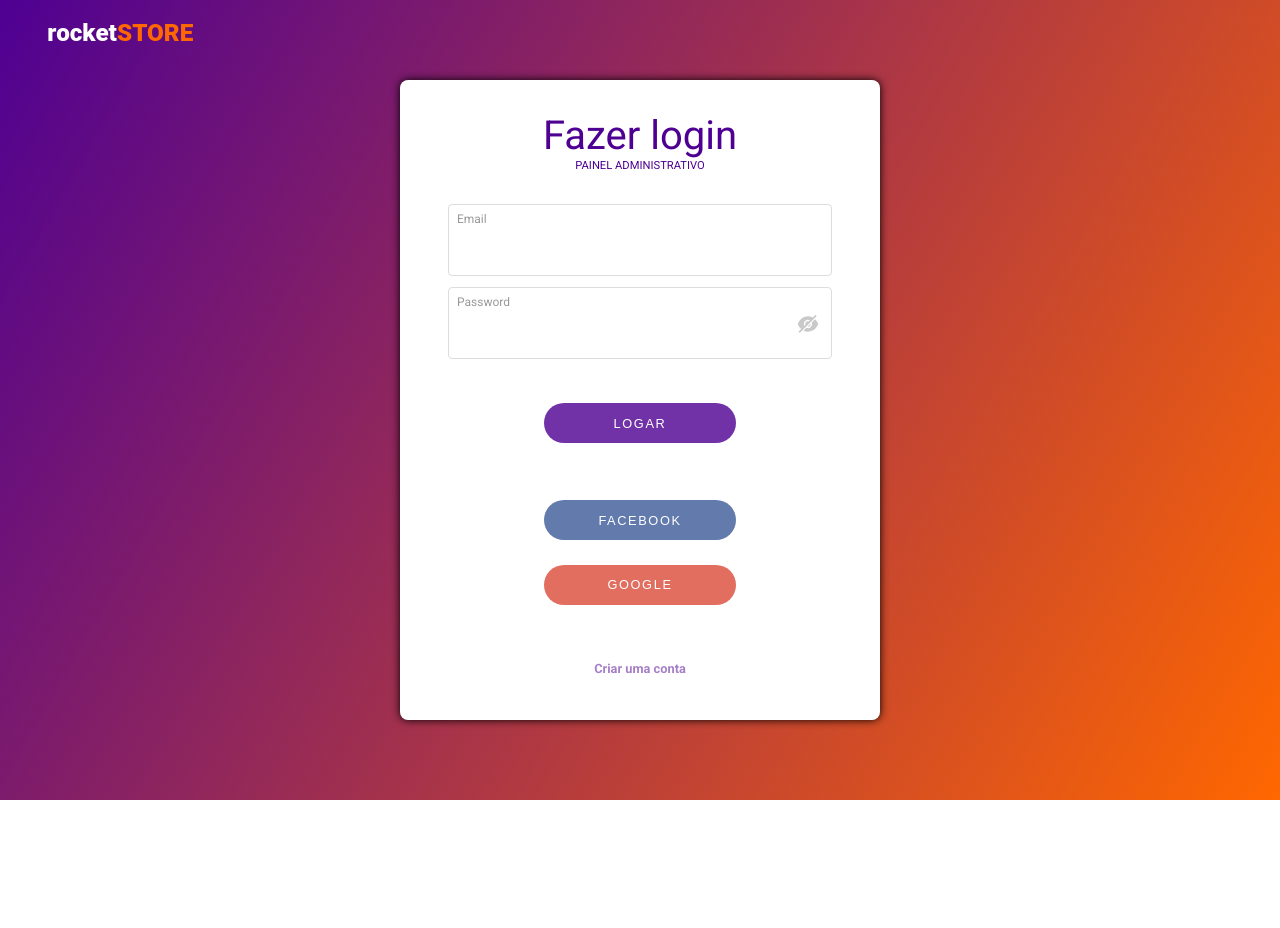
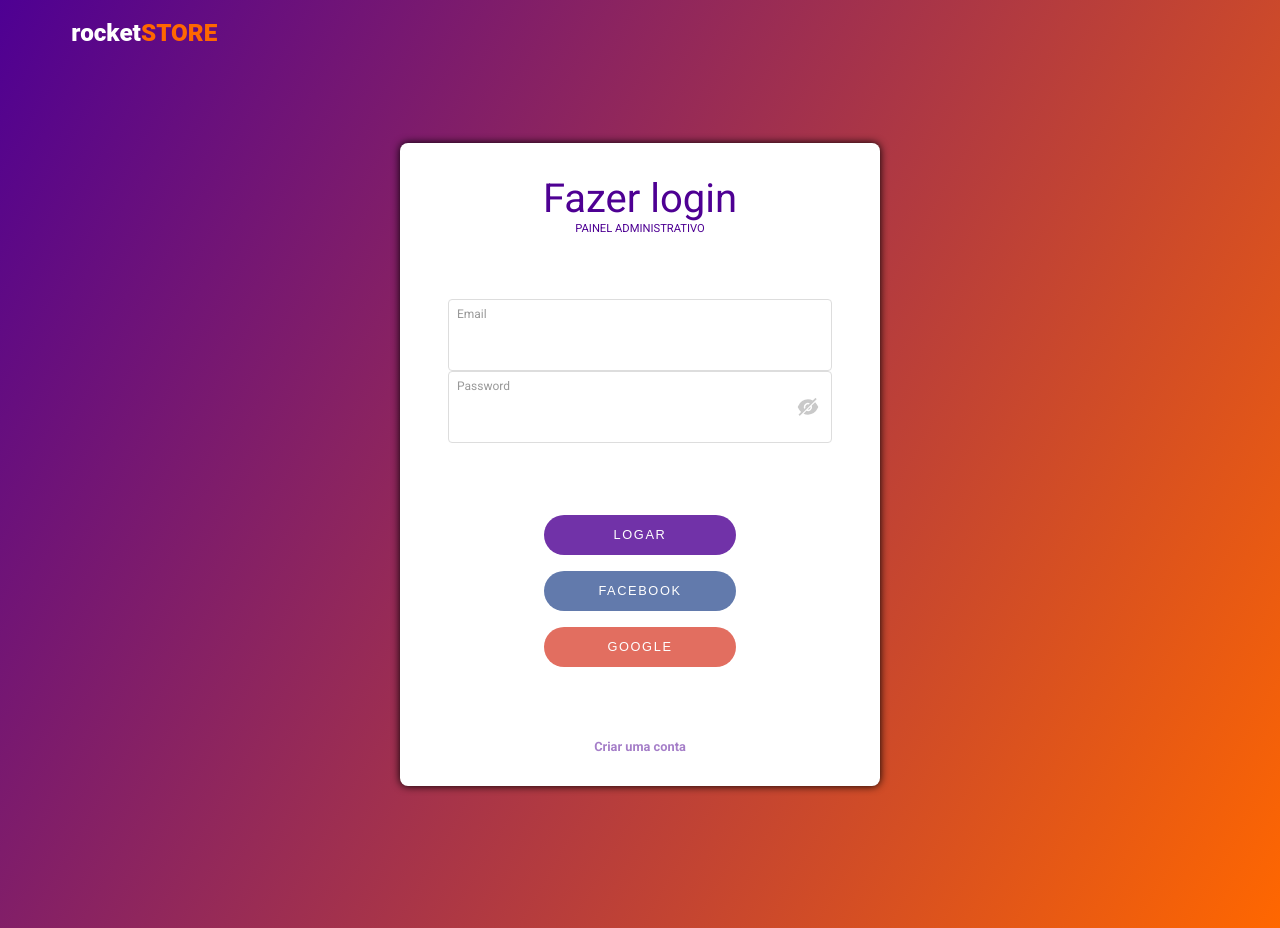
Before and after one commit to edinhograno/trab_final_prog_int_II, a React (Create React App) app in the folder client/: page / in a window 1280 px wide. Before the commit the page ends 800 px from the top, so only its background shows below. Built offline with nearby package versions, Linux system fonts and the light colour scheme.

Commit message:
Tratado como alguns erros são exibidos em tela

```diff
--- a/client/src/Component/CadastroItem.jsx
+++ b/client/src/Component/CadastroItem.jsx
@@ -2,6 +2,8 @@ import React, { useState } from "react";
 import { CadastroModal } from "./style/CadastroModal";
 import { VscChromeClose } from "react-icons/vsc";
 import { BsCardImage } from "react-icons/bs";
+import { BiErrorAlt } from "react-icons/bi";
+import { BsCheckCircle } from "react-icons/bs";
 import Axios from "axios";
 
 export default function CadastroItem(props) {
@@ -9,8 +11,12 @@ export default function CadastroItem(props) {
   const [img, setImg] = useState("");
   const [valor, setValor] = useState(0);
   const [novoValor, setNovoValor] = useState(0);
+  const [message, setMessage] = useState("");
 
   const addTenis = async () => {
+    if (nome === "" || img === "" || valor === 0 || novoValor === 0) {
+      setMessage("Por favor, preencha todos os campos");
+    } else {
       const formData = new FormData();
 
       formData.append("nome", nome);
@@ -20,7 +26,14 @@ export default function CadastroItem(props) {
 
       await Axios.post("http://localhost:3001/create", formData, {
         headers: { "Content-Type": "multipart/form-data" },
+      })
+        .then((response) => {
+          setMessage(response.data.message);
+        })
+        .catch((err) => {
+          console.log(err);
         });
+    }
   };
 
   return (
@@ -91,6 +104,18 @@ export default function CadastroItem(props) {
                   Cadastrar
                 </button>
               </div>
+              {message &&
+                (message === "Tenis Cadastrado com sucesso!" ? (
+                  <div className="check-shoes">
+                    <BsCheckCircle className="icon-check" />
+                    <small>{message}</small>
+                  </div>
+                ) : (
+                  <div className="check-shoes check-shoes-failed">
+                    <BiErrorAlt className="icon-check" />
+                    <small>{message}</small>
+                  </div>
+                ))}
             </div>
           </div>
         </CadastroModal>
--- a/client/src/Component/Login.jsx
+++ b/client/src/Component/Login.jsx
@@ -9,7 +9,7 @@ import {
   NewAccountLogin,
   LoginButtons,
 } from "../Component/style/Login";
-import Menu from "../Component/Menu";
+import { BiErrorAlt } from "react-icons/bi";
 import Axios from "axios";
 import { AiFillEyeInvisible, AiFillEye } from "react-icons/ai";
 
@@ -17,6 +17,8 @@ export default function Login(props) {
   const [email, setEmail] = useState("");
   const [password, setPassword] = useState("");
   const [isPass, setIsPass] = useState(true);
+  const [failed, setFailed] = useState(false);
+  const [message, setMessage] = useState("");
 
   const verificaDados = () => {
     Axios.post("http://localhost:3001/user", {
@@ -25,8 +27,10 @@ export default function Login(props) {
     })
       .then((response) => {
         if (response.data.message) {
-          window.alert("Usuário ou senha inválidos");
+          setFailed(true);
+          setMessage(response.data.message);
         } else {
+          setFailed(false);
           props.setIsLogged(true);
           props.setNome(response.data[0].username);
         }
@@ -37,13 +41,12 @@ export default function Login(props) {
   };
   return (
     <LoginPage>
-      <Menu />
       <LoginInfo>
-        <div className="titulo">
+        <div className="titulo espacamento">
           <h1>Fazer login</h1>
           <small>Painel administrativo</small>
         </div>
-        <LoginDados className="w-80">
+        <LoginDados className="w-80 espacamento">
           <div className="email">
             <input
               type="text"
@@ -70,20 +73,28 @@ export default function Login(props) {
 
             <label htmlFor="">Password</label>
           </div>
+          {failed ? (
+            <div className="failed-message">
+              <BiErrorAlt className="icon-failed" />
+              <small>{message}</small>
+            </div>
+          ) : null}
         </LoginDados>
-        <LoginButtons className="w-80">
+        <LoginButtons className="w-80 espacamento">
           <BtnLogin>
-            <button className="btn-social" onClick={verificaDados}>
+            <button
+              className="btn-social espacamento-button"
+              onClick={verificaDados}
+            >
               Logar
             </button>
           </BtnLogin>
           <LoginSocial>
-            <button className="btn-social">Facebook</button>
-            <button className="btn-social">Google</button>
+            <button className="btn-social espacamento-button">Facebook</button>
+            <button className="btn-social espacamento-button">Google</button>
           </LoginSocial>
         </LoginButtons>
-
-        <NewAccountLogin className="w-80">
+        <NewAccountLogin className="w-80 espacamento">
           <Link
             onClick={() => props.setIsCreated(false)}
             className="btn-account"
--- a/client/src/Component/NewAccount.jsx
+++ b/client/src/Component/NewAccount.jsx
@@ -1,4 +1,6 @@
 import React, { useState } from "react";
+import { BiErrorAlt } from "react-icons/bi";
+import { BsCheckCircle } from "react-icons/bs";
 import { Link } from "react-router-dom";
 import logo from "../img/logo.svg";
 import { Account } from "./style/NewAccount";
@@ -13,6 +15,8 @@ export default function NewAccount(props) {
   const [password, setPassword] = useState("");
   const [confirmPassword, setConfirmPassword] = useState("");
   const [isPass, setIsPass] = useState(true);
+  const [identificator, setIdentificator] = useState();
+  const [message, setMessage] = useState("");
 
   const addUser = () => {
     if (name !== "" && lastName !== "" && email !== "") {
@@ -27,7 +31,11 @@ export default function NewAccount(props) {
           email: email,
           password: password,
           confirmpassword: confirmPassword,
-        }).then(() => {
+        }).then((response) => {
+          if (response.data.message) {
+            setIdentificator(0);
+            setMessage(response.data.message);
+          } else {
             setUser([
               ...user,
               {
@@ -38,14 +46,14 @@ export default function NewAccount(props) {
                 confirmpassword: confirmPassword,
               },
             ]);
+            setIdentificator(1);
+          }
         });
-        window.alert("Conta criada com sucesso!");
-        props.setIsCreated(true);
       } else {
-        window.alert("Senhas não conferem!");
+        setIdentificator(2);
       }
     } else {
-      window.alert("Preencha todos os campos obrigatórios!");
+      setIdentificator(3);
     }
   };
   return (
@@ -57,7 +65,39 @@ export default function NewAccount(props) {
           </div>
           <div className="titulo">
             <h1>Crie sua Conta</h1>
+            {identificator === 0 ? (
+              <div className="failed-message">
+                <BiErrorAlt className="icon-failed" />
+                <small className="account-error-message">{message}</small>
               </div>
+            ) : identificator === 1 ? (
+              <div className="success-message">
+                <BsCheckCircle />
+                <small>Conta criada com Sucesso!</small>
+                <button
+                  className="btn-success-message"
+                  onClick={() => props.setIsCreated(true)}
+                >
+                  Fazer Login
+                </button>
+              </div>
+            ) : identificator === 2 ? (
+              <div className="failed-message">
+                <BiErrorAlt className="icon-failed" />
+                <small className="account-error-message">
+                  As senhas não correspondem
+                </small>
+              </div>
+            ) : identificator === 3 ? (
+              <div className="failed-message">
+                <BiErrorAlt className="icon-failed" />
+                <small className="account-error-message">
+                  Preencha todos os campos obrigatórios
+                </small>
+              </div>
+            ) : null}
+          </div>
+
           <form
             method="post"
             className="container"
--- a/client/src/Component/style/CadastroModal.js
+++ b/client/src/Component/style/CadastroModal.js
@@ -143,5 +143,15 @@ export const CadastroModal = styled.div`
         }
       }
     }
+    .icon-check {
+      padding: 0 0.2rem;
+    }
+    .check-shoes {
+      color: #178509;
+      display: flex;
+    }
+    .check-shoes-failed {
+      color: red;
+    }
   }
 `;
--- a/client/src/Component/style/Login.js
+++ b/client/src/Component/style/Login.js
@@ -4,13 +4,13 @@ const corLaranja = "#ff6700";
 const corRoxa = "#4e0093";
 
 export const LoginPage = styled.div`
-  position: relative;
+  padding: 4rem 0;
   display: flex;
   flex-direction: column;
   align-items: center;
   justify-content: center;
   width: 100%;
-  height: 100vh;
+  min-height: 100vh;
 
   background-image: linear-gradient(120deg, ${corRoxa}, ${corLaranja});
 
@@ -48,7 +48,7 @@ export const LoginInfo = styled.div`
   flex-direction: column;
   align-items: center;
   width: 55%;
-  height: 80%;
+  height: auto;
   border-radius: 0.5rem;
   background-color: #fff;
   box-shadow: 0rem 0rem 0.5rem #000;
@@ -62,12 +62,20 @@ export const LoginInfo = styled.div`
     width: 80%;
   }
 
+  .espacamento {
+    margin: 1rem 0;
+
+    @media only screen and (min-width: 768px) {
+      margin: 2rem 0;
+    }
+  }
+
   .titulo {
-    margin: 2rem 0;
     display: flex;
     flex-direction: column;
     justify-content: center;
     align-items: center;
+    height: auto;
 
     h1 {
       margin: 0;
@@ -104,7 +112,7 @@ export const LoginDados = styled.div`
   display: flex;
   flex-direction: column;
   justify-content: space-between;
-  height: 30%;
+  height: auto;
 
   .password {
     position: relative;
@@ -156,10 +164,24 @@ export const LoginDados = styled.div`
     transform-origin: top left;
     transition: all 0.2s ease-out;
   }
+
+  .failed-message {
+    margin-top: 0.2rem;
+    color: red;
+    display: flex;
+
+    .icon-failed {
+      margin-right: 0.2rem;
+    }
+  }
 `;
 
 export const LoginButtons = styled.div`
-  height: 50%;
+  height: auto;
+
+  .espacamento-button {
+    margin: 0.5rem 0;
+  }
 `;
 export const BtnLogin = styled.div`
   height: 50%;
@@ -199,7 +221,7 @@ export const LoginSocial = styled.div`
   }
 `;
 export const NewAccountLogin = styled.div`
-  height: 20%;
+  height: auto;
   display: flex;
   justify-content: center;
   align-items: center;
--- a/client/src/Component/style/Menu.js
+++ b/client/src/Component/style/Menu.js
@@ -14,6 +14,7 @@ export const ContentHeader = styled.div`
 export const Logo = styled.div`
   height: 100%;
   max-width: 10rem;
+  padding: 0 1.5rem;
   width: 30%;
   display: flex;
   justify-content: center;
--- a/client/src/Component/style/NewAccount.js
+++ b/client/src/Component/style/NewAccount.js
@@ -42,9 +42,35 @@ export const Account = styled.div`
       width: 80%;
       display: flex;
       flex-direction: column;
+      justify-content: center;
+      margin-bottom: 1rem;
+      padding-left: 1rem;
       h1 {
+        margin: 0;
         font-weight: 400;
         color: ${corRoxa};
+      }
+
+      .failed-message {
+        color: red;
+        display: flex;
+
+        .account-error-message {
+          margin-left: 0.2rem;
+        }
+      }
+      .success-message {
+        display: flex;
+        color: #178509;
+
+        .btn-success-message {
+          font-weight: 600;
+          color: #178509;
+          border: none;
+          background-color: transparent;
+          cursor: pointer;
+          text-decoration: underline;
+        }
       }
     }
 
```
Also changed, not shown: 1 other file (tests, documents, lock files or other folders). Lines whose indentation alone changed are shown as unchanged.
